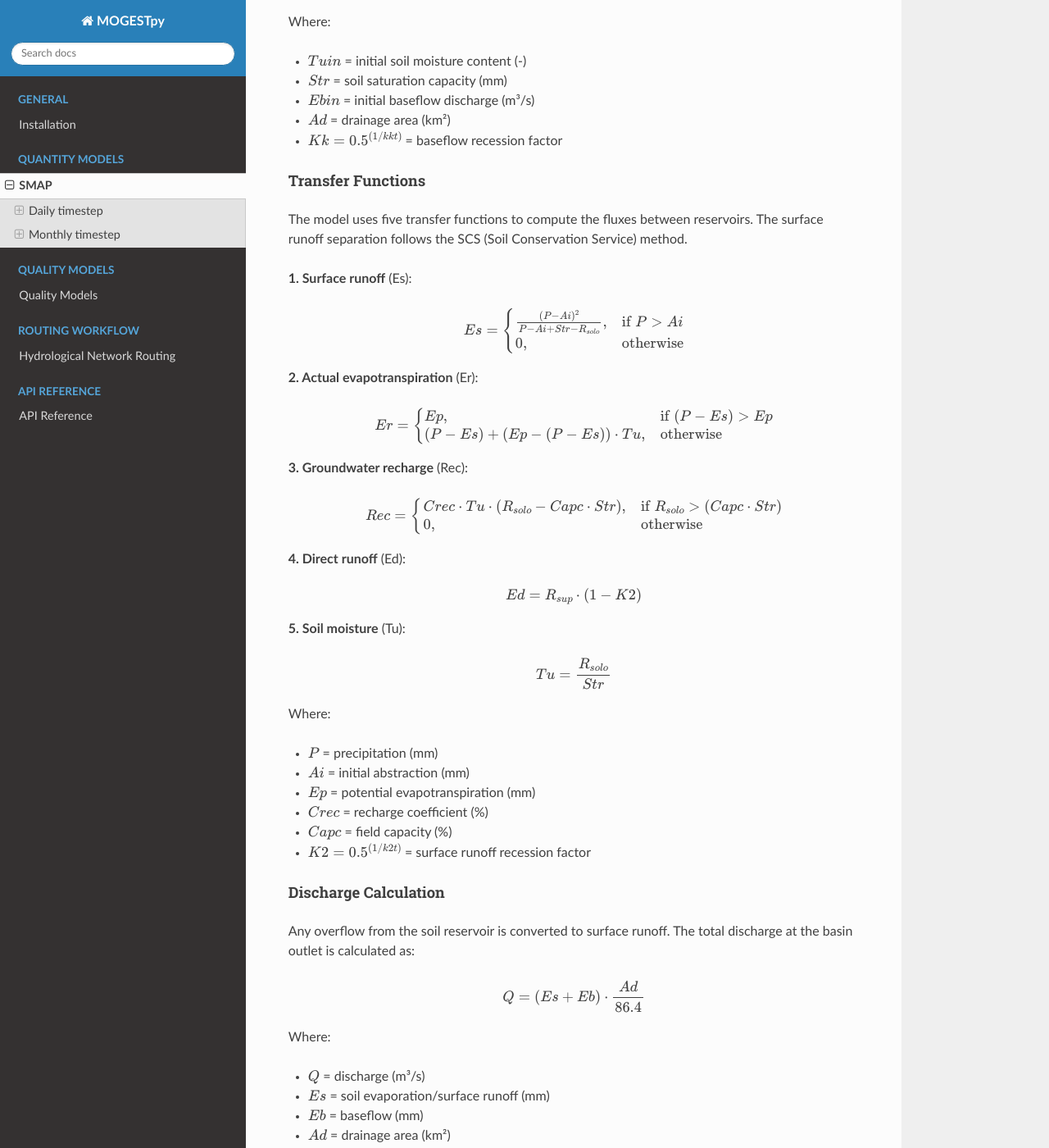
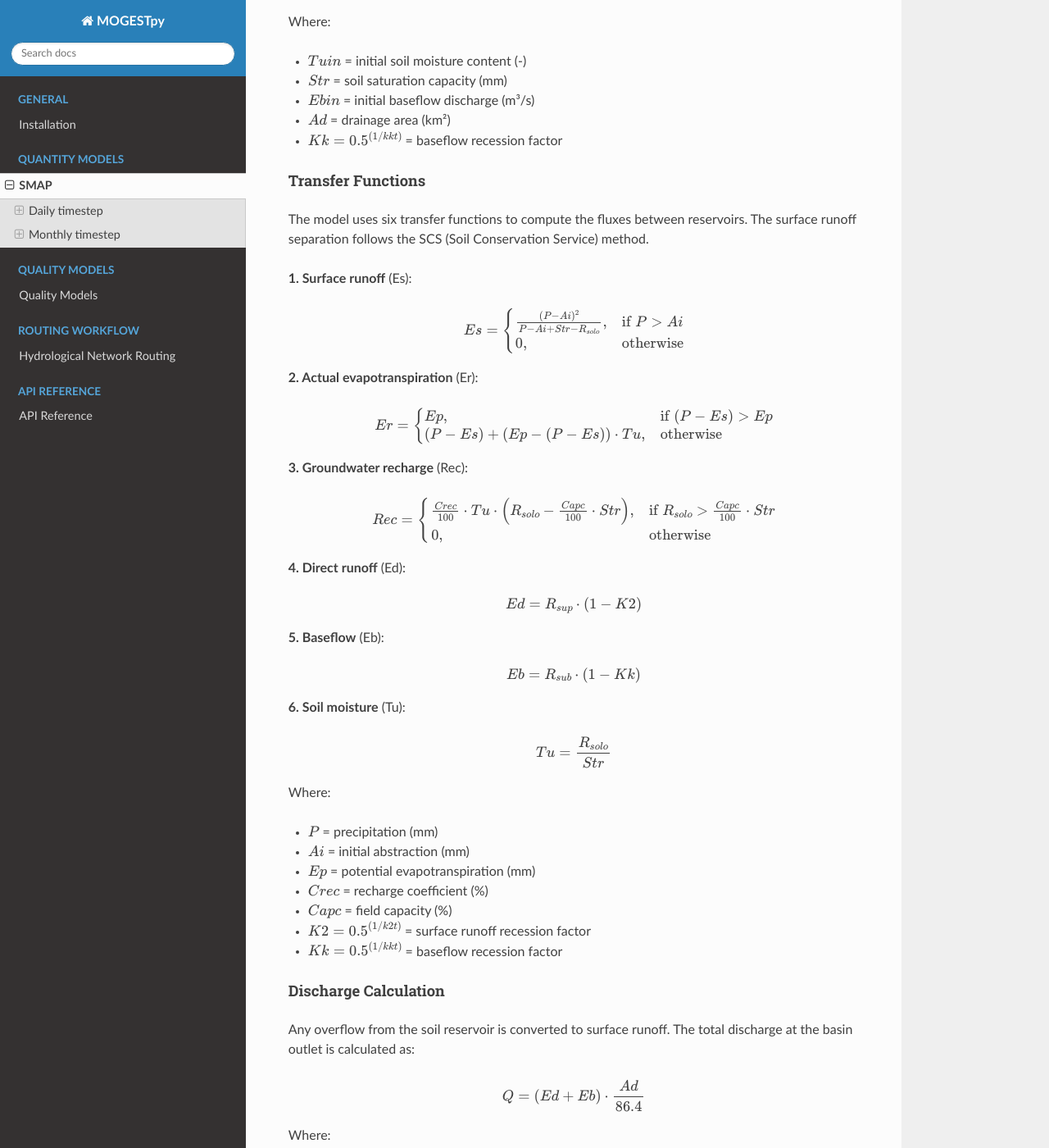
Before and after one commit to dariohhossoda/MOGESTpy, a Sphinx documentation site: the page built from docs/smap.rst, in a window 1280 px wide and 1400 px high, scrolled down 1547 px. Shown: the whole window at 82% size. Built offline with Sphinx 7.4.7 and the Read the Docs theme 3.1.0, drawn with Linux system fonts in a browser that asks for light colours; some of the changed text lies outside the part shown.

Commit message:
Fix documentation errors and add project files
- Correct discharge formula variable Es → Ed in smap.rst
- Add missing Eb (baseflow) as sixth transfer function
- Fix Capc/Crec formulas to show explicit division by 100
- Correct Ebin unit from mm to m³/s in SmapD parameter table
- Fix calibrate argument name from metric to obj_func
- Add RunModel() call to ZeroDimensional example in quality.rst
- Add .gitignore with Python/Poetry defaults and CLAUDE.md

Co-Authored-By: Claude Sonnet 4.6 <noreply@anthropic.com>

```diff
--- a/docs/quality.rst
+++ b/docs/quality.rst
@@ -29,6 +29,9 @@ Example
        timestep=50,
    )
 
+   reactor.RunModel()
+   concentration = reactor.Output.ConcentrationOut
+
 Build-Up/Washoff Model
 ----------------------
 
--- a/docs/smap.rst
+++ b/docs/smap.rst
@@ -67,7 +67,7 @@ Where:
 Transfer Functions
 """""""""""""""""""
 
-The model uses five transfer functions to compute the fluxes between reservoirs. The surface runoff separation follows the SCS (Soil Conservation Service) method.
+The model uses six transfer functions to compute the fluxes between reservoirs. The surface runoff separation follows the SCS (Soil Conservation Service) method.
 
 **1. Surface runoff** (Es):
 
@@ -92,7 +92,7 @@ The model uses five transfer functions to compute the fluxes between reservoirs.
 .. math::
 
     Rec = \begin{cases}
-        Crec \cdot Tu \cdot (R_{solo} - Capc \cdot Str), & \text{if } R_{solo} > (Capc \cdot Str) \\
+        \frac{Crec}{100} \cdot Tu \cdot \left(R_{solo} - \frac{Capc}{100} \cdot Str\right), & \text{if } R_{solo} > \frac{Capc}{100} \cdot Str \\
         0, & \text{otherwise}
     \end{cases}
 
@@ -102,7 +102,13 @@ The model uses five transfer functions to compute the fluxes between reservoirs.
 
     Ed = R_{sup} \cdot (1 - K2)
 
-**5. Soil moisture** (Tu):
+**5. Baseflow** (Eb):
+
+.. math::
+
+    Eb = R_{sub} \cdot (1 - Kk)
+
+**6. Soil moisture** (Tu):
 
 .. math::
 
@@ -116,6 +122,7 @@ Where:
 - :math:`Crec` = recharge coefficient (%)
 - :math:`Capc` = field capacity (%)
 - :math:`K2 = 0.5^{(1/k2t)}` = surface runoff recession factor
+- :math:`Kk = 0.5^{(1/kkt)}` = baseflow recession factor
 
 Discharge Calculation
 """"""""""""""""""""""
@@ -124,12 +131,12 @@ Any overflow from the soil reservoir is converted to surface runoff. The total d
 
 .. math::
 
-    Q = (Es + Eb) \cdot \frac{Ad}{86.4}
+    Q = (Ed + Eb) \cdot \frac{Ad}{86.4}
 
 Where:
 
 - :math:`Q` = discharge (m³/s)
-- :math:`Es` = soil evaporation/surface runoff (mm)
+- :math:`Ed` = direct runoff (mm)
 - :math:`Eb` = baseflow (mm)
 - :math:`Ad` = drainage area (km²)
 - 86.4 is the unit conversion factor (mm·km²/s to m³/s)
@@ -184,7 +191,7 @@ The SmapD parameters are described in the table below.
       - Initial base flow.
       - :math:`-`
       - 0.0
-      - :math:`\text{mm}`
+      - :math:`\text{m}^3\text{/s}`
     * - Ai
       - Initial abstraction.
       - 2 - 5
```
Also changed, not shown: other parts of docs/smap.rst (+1 -1 lines), 1 other file.
